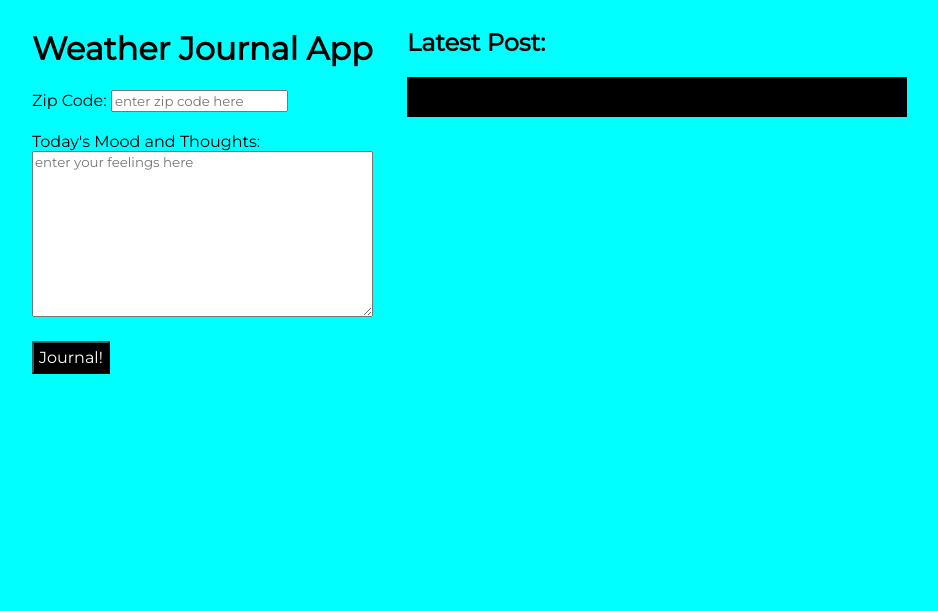
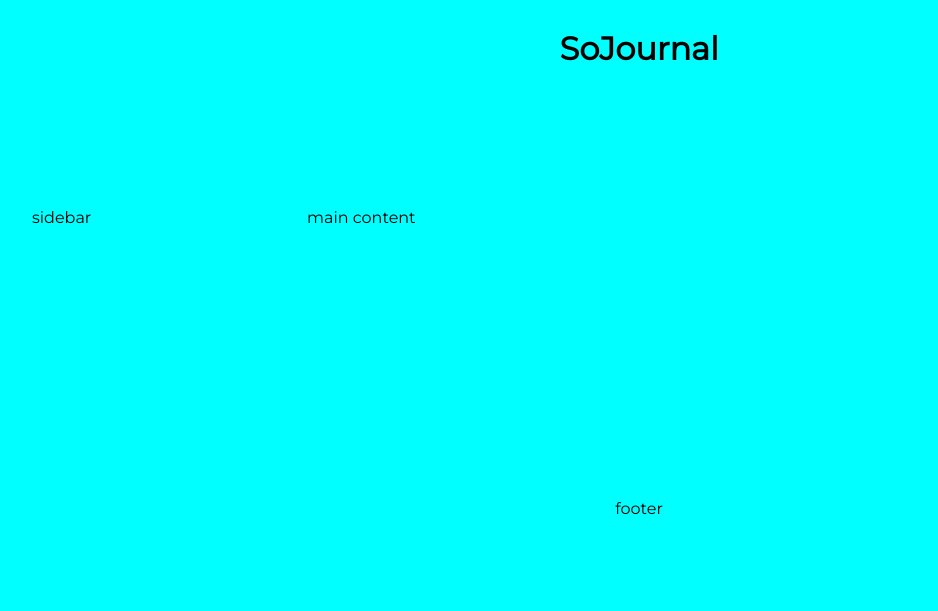
Before and after one commit to LaurenMartini/travelApp, a website: page src/client/views/index.html in a window 1280 px wide. Shown: the whole page, without its empty margins (1-939 px from the left). Drawn offline with Linux system fonts and the light colour scheme.

Commit message:
chore: rename and move files
re-org of file and folder structure in prep for webpack

```diff
--- /dev/null
+++ b/src/client/styles/layout.css
@@ -0,0 +1,62 @@
+/*Default mobile view*/
+.container{
+    display: grid;
+    grid-template-columns: 300px 300px;
+    grid-auto-rows: minmax(200px, auto);
+    grid-template-areas:
+        "hd"
+        "sd"
+        "main"
+        "ft";
+}
+
+.header{
+    display: flex;
+    flex-direction: row;
+    justify-content: center;
+    align-content: center;
+    grid-area: hd;
+}
+
+.sidebar{
+    grid-area: sd;
+    padding: 0 25px;
+}
+
+.main{
+    grid-area: main;
+}
+
+.footer{
+    display: flex;
+    flex-direction: row;
+    justify-content: center;
+    align-items: center;
+    grid-area: ft;
+}
+
+/*Medium Size Screen*/
+@media(min-width:600px) and (max-width:900px){
+    .container{
+        display:grid;
+        grid-template-columns: 300px 300px 300px;
+        grid-auto-rows: minmax(200px, auto);
+        grid-template-areas:
+        "hd hd hd hd hd hd hd hd"
+        "sd main main main main main main main"
+        "ft ft ft ft ft ft ft ft";
+    }
+}
+
+/*Large Screen Size*/
+@media(min-width: 901px){
+    .container{
+        display:grid;
+        grid-template-columns: 300px 300px 300px;
+        grid-auto-rows: minmax(200px, auto);
+        grid-template-areas:
+        "hd hd hd hd hd hd hd hd"
+        "sd main main main main main main main"
+        "ft ft ft ft ft ft ft ft";
+    }
+}
--- a/website/index.html
+++ b/src/client/views/index.html
@@ -5,8 +5,8 @@
         <title>SoJournal</title>
         <meta name="description" content="Travel app for all your travel needs!"/>
         <meta name="viewport" content="width=device-width, initial-scale=1.0">
-        <link rel="stylesheet" href="style.css">
-
+        <link rel="stylesheet" href="../styles/base.css">
+        <link rel="stylesheet" href="../styles/layout.css">
         <!--fonts-->
         <link rel="preconnect" href="https://fonts.gstatic.com">
         <!--body font-->
@@ -14,9 +14,14 @@
     </head>
     <body>
         <div class="container">
+            <div class="header">
+                <header>
+                    <h1 class="logo">SoJournal</h1>
+                </header>
+            </div>
             <div class="sidebar">
-                <h1>Weather Journal App</h1>
-                <div id=app>
+                sidebar
+                <!-- <div id=app>
                     <div class="formBody">
                         <div class="formZip">
                             <label class="formLabel">
@@ -32,10 +37,11 @@
                     <div class="formBtn">
                         <button type="submit" class="btn" id="generate">Journal!</button>
                     </div>
-                </div>
+                </div> -->
             </div>
             <div class="main">
-                <h2>Latest Post:</h2>
+                main content
+                <!-- <h2>Latest Post:</h2>
                 <div id="entryHolder" class="card">
                     <div id="date"></div>
                     <div id="temp"></div>
@@ -44,9 +50,12 @@
                 <div id="archivePostsSection">
                     <h2 id="archiveHeader">Archived Posts:</h2>
                     <div id="archivePosts"></div>
-                </div>
+                </div> -->
+            </div>
+            <div class="footer">
+                footer
             </div>
         </div>
-        <script src="app.js" type="text/javascript"></script>
+        <script src="../index.js" type="text/javascript"></script>
     </body>
 </html>
```
Also changed, not shown: src/client/index.js (renamed from website/app.js), src/client/styles/base.css (renamed from website/style.css), src/server/server.js (renamed from server.js).
